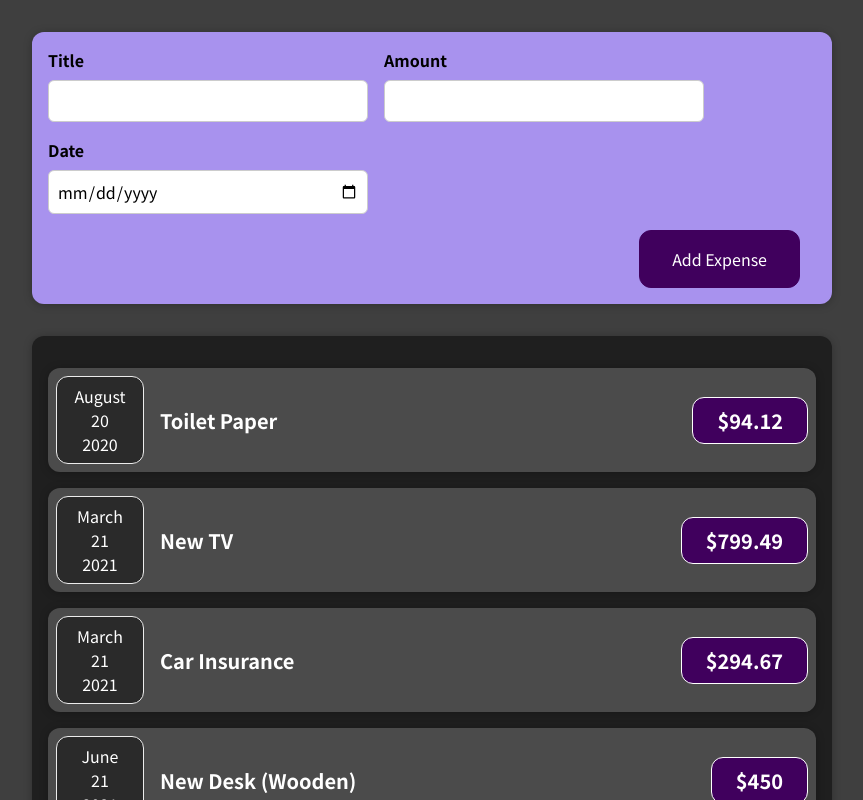
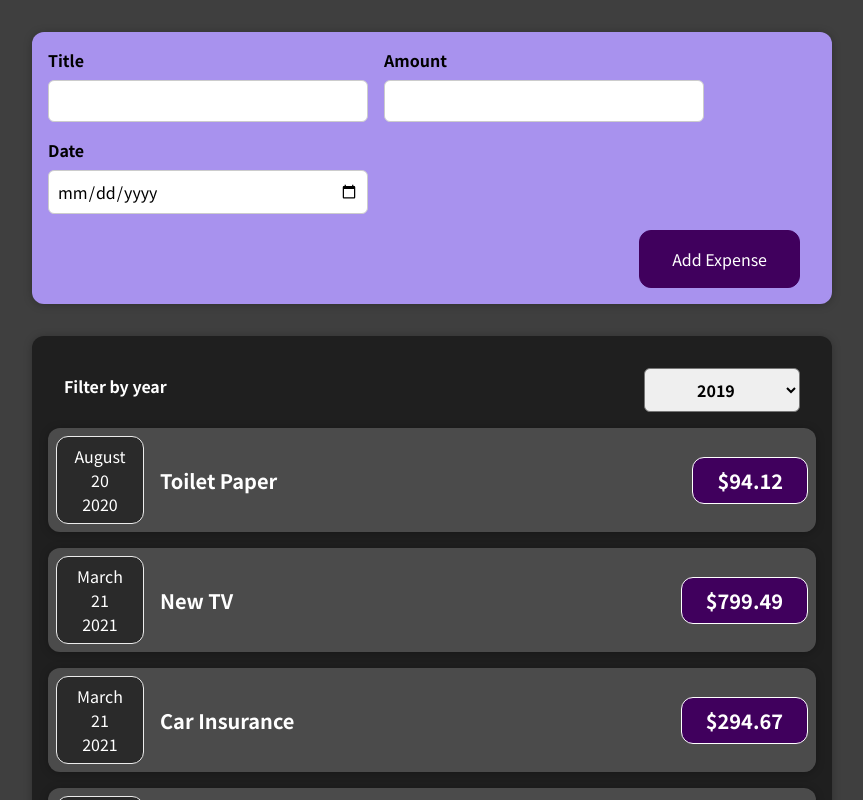
Before and after one commit to danushkapathirana/expense-tracker, a React (Create React App) app: page / in a window 1280 px wide. Shown: the top 800 px of the page, without its empty margins (208-1071 px from the left). Built offline with nearby package versions, Linux system fonts and the light colour scheme.

Commit message:
developed expense filter option

```diff
--- a/src/App.js
+++ b/src/App.js
@@ -17,8 +17,8 @@ function App() {
 
   return (
     <div>
-      <NewExpense onAddExpense ={addExpenseHandler}></NewExpense>
-      <Expenses dataStore = {expenses} />
+      <NewExpense onAddExpense ={addExpenseHandler}></NewExpense> {/**get new expense data from the form */}
+      <Expenses dataStore = {expenses} /> {/**pass the expense data and display */}
     </div>
   );
 }
--- a/src/components/Expenses/Expenses.js
+++ b/src/components/Expenses/Expenses.js
@@ -1,17 +1,27 @@
-import React from "react";
+import React, {useState} from "react";
 
 import Card from "../UI/Card";
+import ExpensesFilter from "./ExpensesFilter";
 import ExpenseItem from "./ExpenseItem";
 import "./Expenses.css"
 
 function Expenses(props) {
+    const [filterYear, setFilterYear] = useState("2019")
+
+    const changeFilterHandler = (selectedYear) => {
+        setFilterYear(selectedYear)
+    }
+
     return(
-        <Card className="expenses">
-            <ExpenseItem title = {props.dataStore[0].title} amount = {props.dataStore[0].amount} date = {props.dataStore[0].date}></ExpenseItem>
-            <ExpenseItem title = {props.dataStore[1].title} amount = {props.dataStore[1].amount} date = {props.dataStore[1].date}></ExpenseItem>
-            <ExpenseItem title = {props.dataStore[2].title} amount = {props.dataStore[2].amount} date = {props.dataStore[2].date}></ExpenseItem>
-            <ExpenseItem title = {props.dataStore[3].title} amount = {props.dataStore[3].amount} date = {props.dataStore[3].date}></ExpenseItem>
-        </Card>
+        <div>
+            <Card className="expenses">
+            <ExpensesFilter selected = {filterYear} onChangeFilter = {changeFilterHandler}></ExpensesFilter>
+                <ExpenseItem title = {props.dataStore[0].title} amount = {props.dataStore[0].amount} date = {props.dataStore[0].date} />
+                <ExpenseItem title = {props.dataStore[1].title} amount = {props.dataStore[1].amount} date = {props.dataStore[1].date} />
+                <ExpenseItem title = {props.dataStore[2].title} amount = {props.dataStore[2].amount} date = {props.dataStore[2].date} />
+                <ExpenseItem title = {props.dataStore[3].title} amount = {props.dataStore[3].amount} date = {props.dataStore[3].date} />
+            </Card>
+        </div>
     )
 }
 
--- /dev/null
+++ b/src/components/Expenses/ExpensesFilter.css
@@ -0,0 +1,24 @@
+.expenses-filter {
+    color: white;
+    padding: 0 1rem;
+}
+
+.expenses-filter__control {
+    display: flex;
+    width: 100%;
+    align-items: center;
+    justify-content: space-between;
+    margin: 1rem 0;
+}
+
+.expenses-filter label {
+    font-weight: bold;
+    margin-bottom: 0.5rem;
+}
+
+.expenses-filter select {
+    font: inherit;
+    padding: 0.5rem 3rem;
+    font-weight: bold;
+    border-radius: 6px;
+}
--- /dev/null
+++ b/src/components/Expenses/ExpensesFilter.js
@@ -0,0 +1,26 @@
+import React from "react";
+
+import "./ExpensesFilter.css"
+
+function ExpensesFilter(props) {
+    const onYearFilterHandler = (event) => {
+        props.onChangeFilter(event.target.value)
+    }
+
+    return(
+        <div className="expenses-filter">
+            <div className="expenses-filter__control">
+                <label>Filter by year</label>
+                <select onChange={onYearFilterHandler} value={props.selected}>
+                    <option value="2022">2022</option>
+                    <option value="2021">2021</option>
+                    <option value="2020">2020</option>
+                    <option value="2019">2019</option>
+                </select>
+            </div>
+        </div>
+    )
+
+}
+
+export default ExpensesFilter
```
